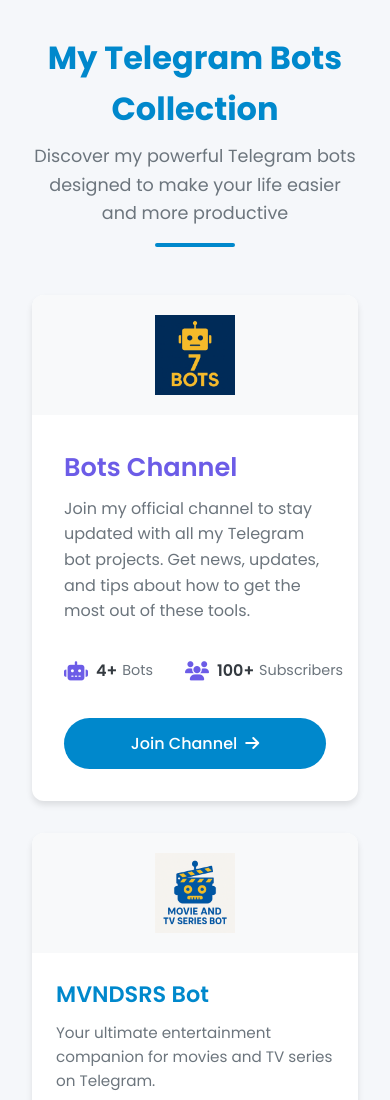
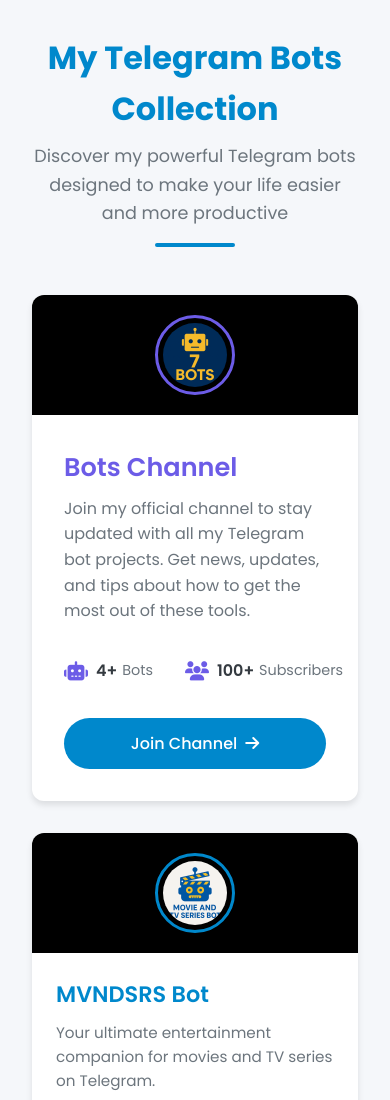
Before and after one commit to svnig7/images, a plain HTML site: page index.html in a window 390 px wide. Shown: the top 1100 px of the page. Drawn offline with Linux system fonts and the light colour scheme.

Commit message:
Update index.html

```diff
--- a/index.html
+++ b/index.html
@@ -83,22 +83,27 @@
         }
 
         .bot-card:hover {
-            transform: translateY(-5px);
+            transform: translateY(-10px);
             box-shadow: 0 10px 20px rgba(0, 0, 0, 0.15);
         }
 
         .bot-icon {
             height: 120px;
-            background: #f8f9fa;
+            background: #000;
             display: flex;
             align-items: center;
             justify-content: center;
+            position: relative;
         }
 
-        .bot-icon img {
+        .bot-icon-image {
             width: 80px;
             height: 80px;
+            border-radius: 50%;
             object-fit: contain;
+            background: #000;
+            padding: 5px;
+            border: 3px solid var(--primary);
         }
 
         .bot-content {
@@ -134,7 +139,6 @@
             color: var(--primary);
             margin-right: 0.5rem;
             font-size: 0.8rem;
-            min-width: 15px;
         }
 
         .bot-link {
@@ -153,6 +157,7 @@
 
         .bot-link:hover {
             background: var(--primary-dark);
+            transform: translateY(-2px);
         }
 
         .bot-link i {
@@ -166,23 +171,32 @@
             overflow: hidden;
             box-shadow: var(--shadow);
             display: flex;
+            transition: var(--transition);
+        }
+
+        .channel-card:hover {
+            transform: translateY(-5px);
+            box-shadow: 0 10px 20px rgba(0, 0, 0, 0.1);
         }
 
         .channel-icon {
             width: 150px;
-            background: #f8f9fa;
+            background: #000;
             display: flex;
             align-items: center;
             justify-content: center;
             flex-shrink: 0;
-            padding: 20px;
+            position: relative;
         }
 
-        .channel-icon img {
-            width: 100%;
-            height: auto;
-            max-height: 110px;
+        .channel-icon-image {
+            width: 100px;
+            height: 100px;
+            border-radius: 50%;
             object-fit: contain;
+            background: #000;
+            padding: 5px;
+            border: 3px solid #6c5ce7;
         }
 
         .channel-content {
@@ -254,6 +268,7 @@
 
         .social-link:hover {
             color: var(--primary-dark);
+            transform: translateY(-3px);
         }
 
         @media (max-width: 768px) {
@@ -267,12 +282,12 @@
 
             .channel-icon {
                 width: 100%;
-                height: auto;
-                padding: 20px;
+                height: 120px;
             }
 
-            .channel-icon img {
-                max-height: 80px;
+            .channel-icon-image {
+                width: 80px;
+                height: 80px;
             }
 
             h1 {
@@ -291,7 +306,7 @@
         <div class="bots-grid">
             <div class="channel-card">
                 <div class="channel-icon">
-                    <img src="https://raw.githubusercontent.com/svnig7/images/refs/heads/main/7bots.png" alt="Bots Channel">
+                    <img src="https://raw.githubusercontent.com/svnig7/images/refs/heads/main/7bots.png" alt="Bots Channel" class="channel-icon-image">
                 </div>
                 <div class="channel-content">
                     <h2 class="channel-name">Bots Channel</h2>
@@ -322,7 +337,7 @@
 
             <div class="bot-card">
                 <div class="bot-icon">
-                    <img src="https://raw.githubusercontent.com/svnig7/images/refs/heads/main/movieandtvseriesbot.png" alt="MVNDSRS Bot">
+                    <img src="https://raw.githubusercontent.com/svnig7/images/refs/heads/main/movieandtvseriesbot.png" alt="MVNDSRS Bot" class="bot-icon-image">
                 </div>
                 <div class="bot-content">
                     <h3 class="bot-name">MVNDSRS Bot</h3>
@@ -344,7 +359,7 @@
 
             <div class="bot-card">
                 <div class="bot-icon">
-                    <img src="https://raw.githubusercontent.com/svnig7/images/refs/heads/main/streambot.png" alt="STRM Bot">
+                    <img src="https://raw.githubusercontent.com/svnig7/images/refs/heads/main/streambot.png" alt="STRM Bot" class="bot-icon-image">
                 </div>
                 <div class="bot-content">
                     <h3 class="bot-name">STRM Bot</h3>
@@ -366,7 +381,7 @@
 
             <div class="bot-card">
                 <div class="bot-icon">
-                    <img src="https://raw.githubusercontent.com/svnig7/images/refs/heads/main/contactbot.png" alt="CNTCT Bot">
+                    <img src="https://raw.githubusercontent.com/svnig7/images/refs/heads/main/contactbot.png" alt="CNTCT Bot" class="bot-icon-image">
                 </div>
                 <div class="bot-content">
                     <h3 class="bot-name">CNTCT Bot</h3>
@@ -387,8 +402,8 @@
             </div>
 
             <div class="bot-card">
-                <div class="bot-icon">
-                    <i class="fas fa-plus-circle" style="font-size: 3rem; color: var(--primary);"></i>
+                <div class="bot-icon" style="background: linear-gradient(135deg, var(--primary), var(--primary-dark));">
+                    <i class="fas fa-plus-circle" style="font-size: 3rem; color: white;"></i>
                 </div>
                 <div class="bot-content">
                     <h3 class="bot-name">More Coming Soon</h3>
@@ -411,8 +426,8 @@
         <footer>
             <p>© 2023 My Telegram Bots. All rights reserved.</p>
             <div class="social-links">
-                <a href="https://t.me/bots_7_bots" class="social-link" target="_blank" title="Telegram"><i class="fab fa-telegram"></i></a>
-                <a href="https://github.com/svnig7" class="social-link" target="_blank" title="GitHub"><i class="fab fa-github"></i></a>
+                <a href="https://t.me/bots_7_bots" class="social-link" target="_blank"><i class="fab fa-telegram"></i></a>
+                <a href="https://github.com/svnig7" class="social-link" target="_blank"><i class="fab fa-github"></i></a>
             </div>
         </footer>
     </div>
```
